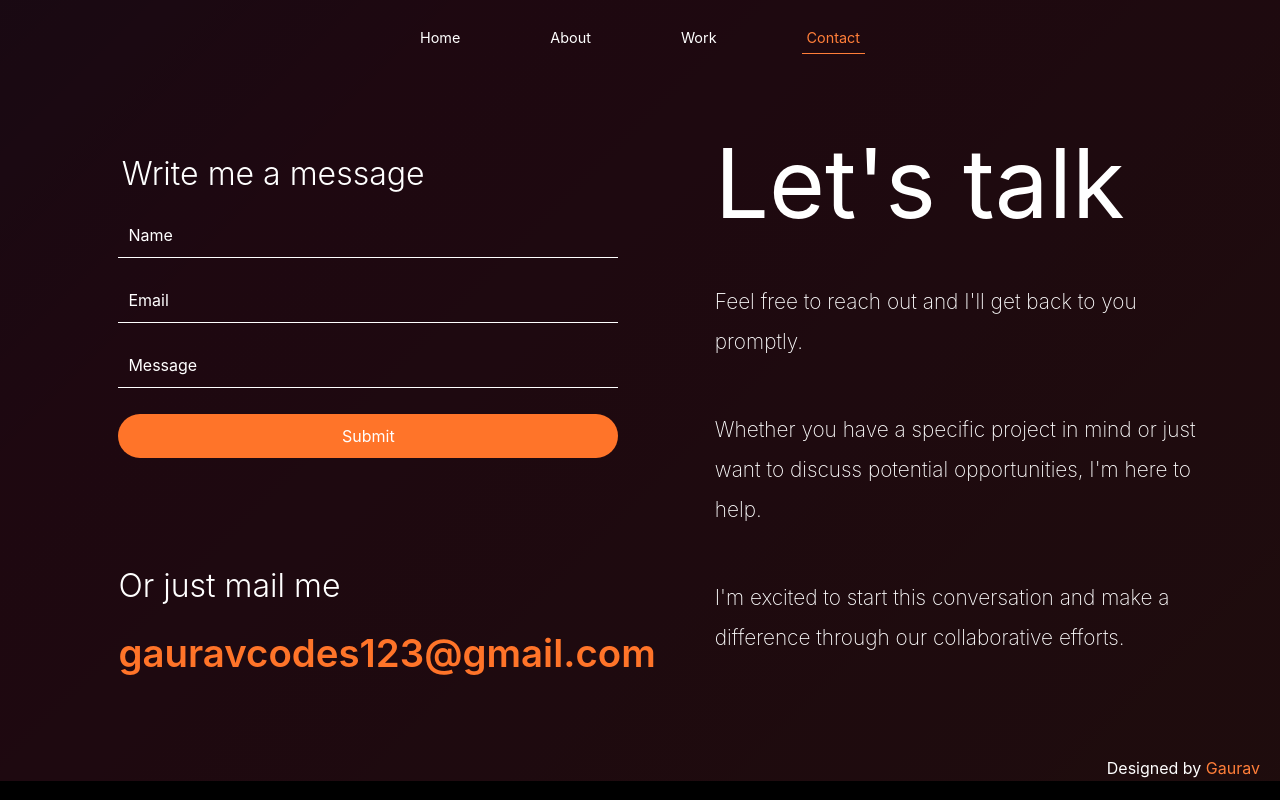
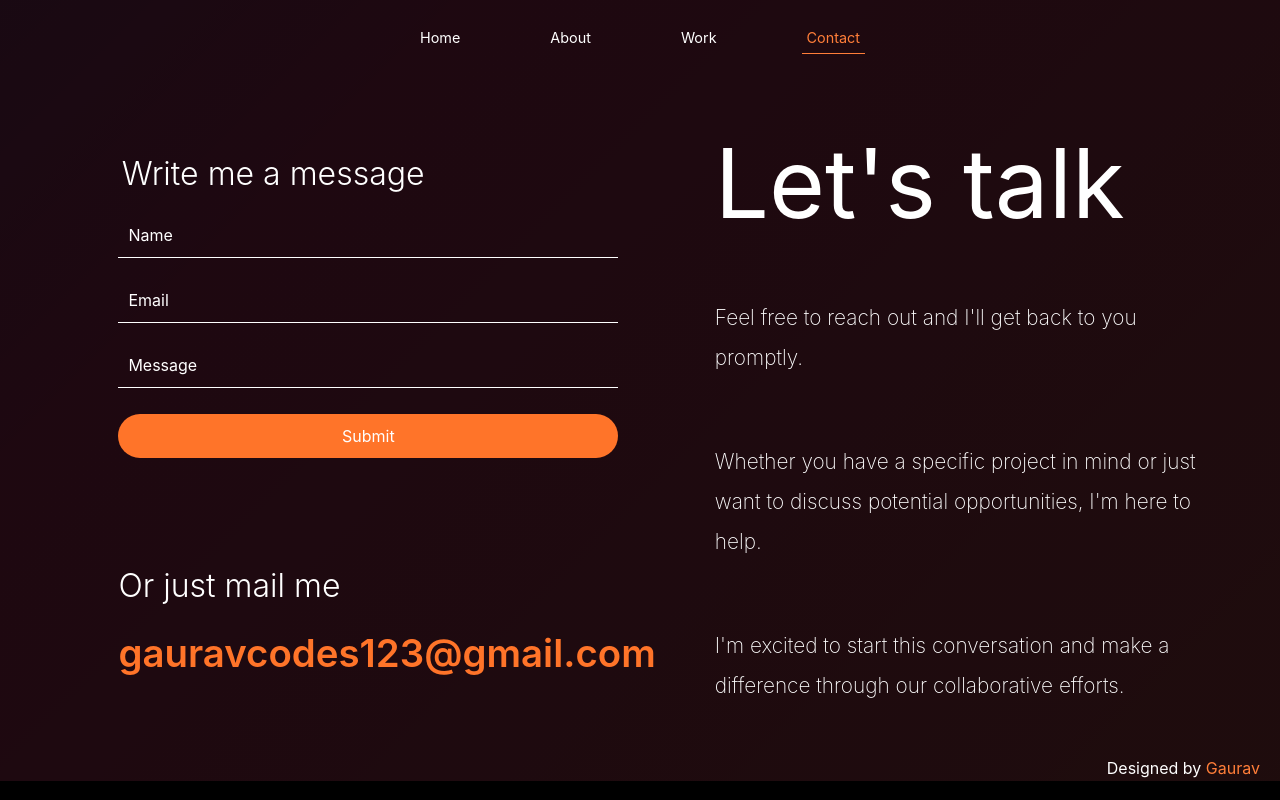
Before and after one commit to webgaurav02/portfolio, a React (Create React App) app: page / in a window 1280 px wide. Both pictures are taken after a click on the element "Contact". Shown: the top 800 px of the page. Built offline with nearby package versions, Linux system fonts and the light colour scheme.

Commit message:
Increased line height

```diff
--- a/src/Components/Contact.js
+++ b/src/Components/Contact.js
@@ -71,9 +71,9 @@ function Contact() {
                   rows="1"
                   name="message"
                   id="message"
-                  required
                   value={message}
                   onChange={handleMessageChange}
+                  required
                 ></textarea>
               </div>
               <button type="submit">Submit</button>
--- a/src/styles/Contact.css
+++ b/src/styles/Contact.css
@@ -76,6 +76,10 @@ a.contact-mail{
 }
 a.contact-mail:hover{
   color: #ff5900;
+}
+
+.contact-text{
+  line-height: 2rem;
 }
 
 .form-col{
```
